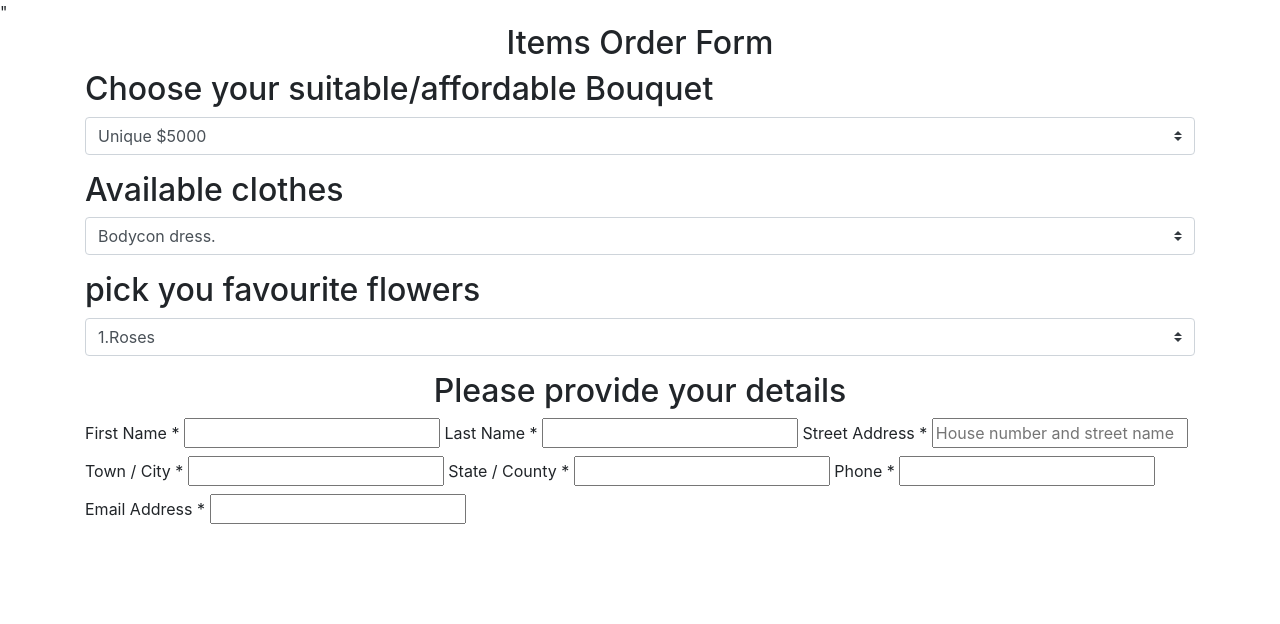
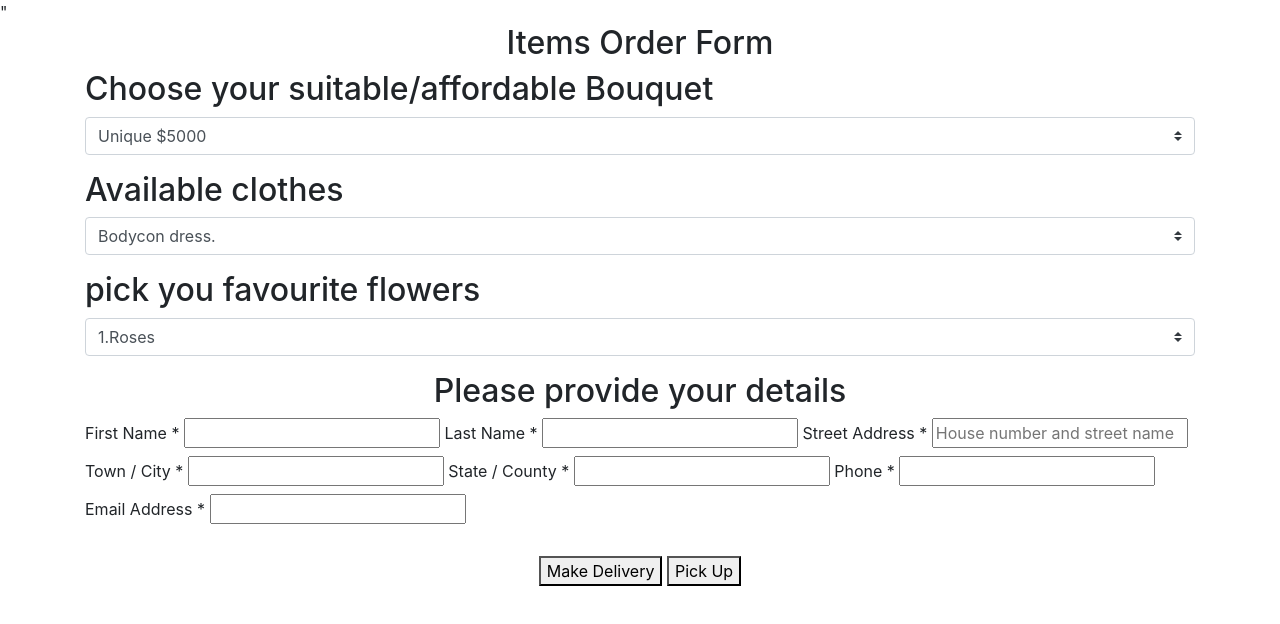
Before and after one commit to mutoni23/ZUBA-project, a plain HTML site: page index.html in a window 1280 px wide. Drawn offline with nearby package versions, Linux system fonts and the light colour scheme.

Commit message:
add button for delivry

```diff
--- a/index.html
+++ b/index.html
@@ -89,5 +89,14 @@
           <span>Email Address <span class="required">*</span></span>
           <input type="email" name="city">
         </label>
+      </form>
+    </div>
+    <br>
+    <div class="col-sm-3"></div>
+    <div class=" text-center">
+      <button class='deliver'>Make Delivery</button>
+      <button class='delivernot'>Pick Up</button>
+    </div>
+  </div>
 </body>
 </html>
```
